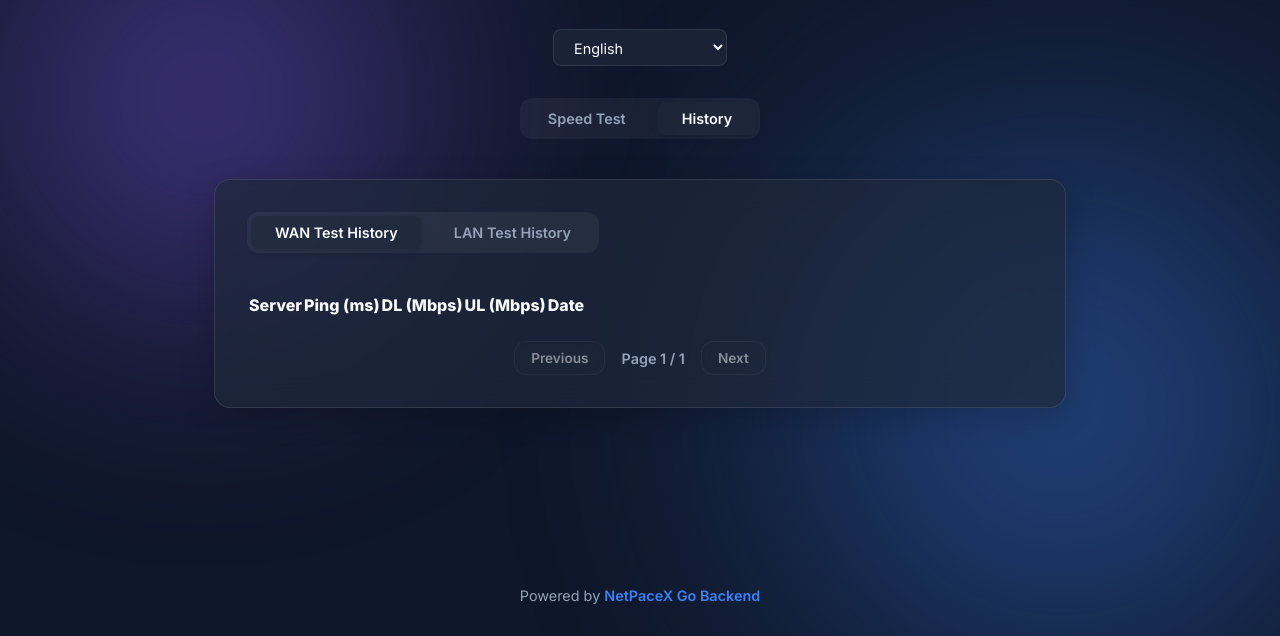
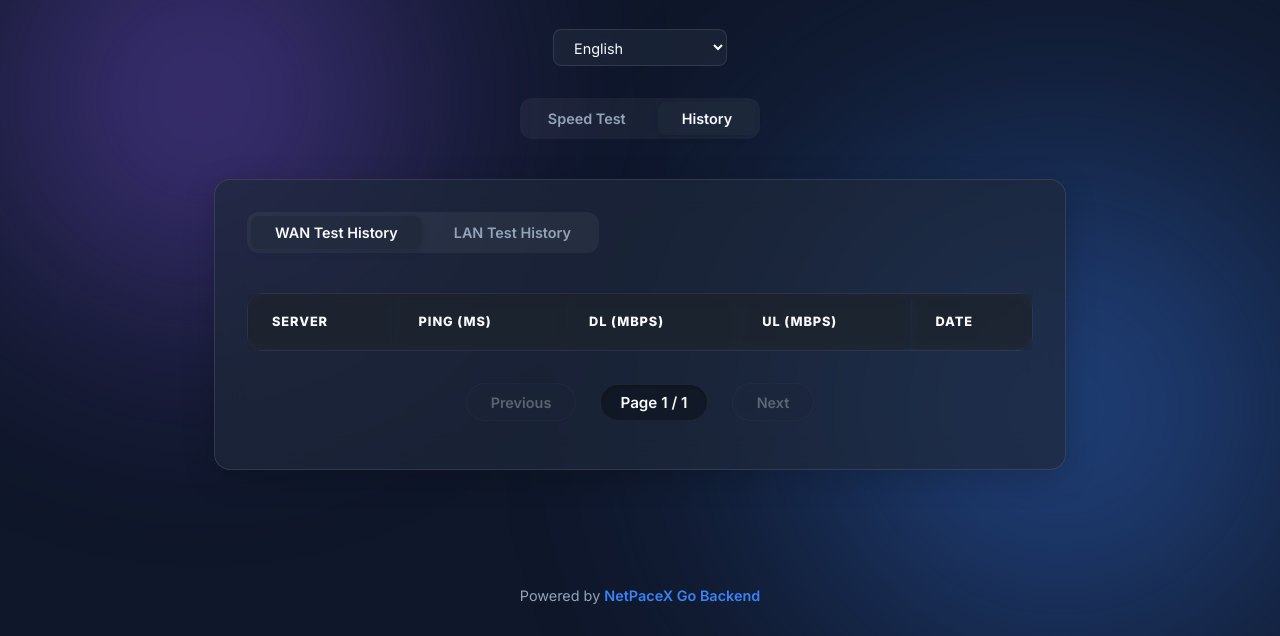
Before and after one commit to alexmaisa/netpacex, a plain HTML site: page static/index.html in a window 1280 px wide. Both pictures are taken after a click on the button "History". Shown: the part 164-800 px from the top of the page. Drawn offline with Linux system fonts and the light colour scheme; no server answers.

Commit message:
Enhance: Modernize UI for history tables and pagination

```diff
--- a/static/style.css
+++ b/static/style.css
@@ -358,35 +358,51 @@ footer a:hover {
 .table-container {
 	width: 100%;
 	overflow-x: auto;
+	border-radius: 16px;
+	border: 1px solid rgba(255, 255, 255, 0.1);
+	background: rgba(0, 0, 0, 0.25);
+	box-shadow: inset 0 4px 10px rgba(0, 0, 0, 0.15);
+	margin-top: 1rem;
 }
 
-#history-table {
+.table-container table {
 	width: 100%;
 	border-collapse: collapse;
 	text-align: left;
-	font-size: 0.9rem;
+	font-size: 0.95rem;
 }
 
-#history-table th, #history-table td {
-	padding: 1rem;
-	border-bottom: 1px solid rgba(255, 255, 255, 0.05);
+.table-container th, .table-container td {
+	padding: 1.25rem 1.5rem;
+	border-bottom: 1px solid rgba(255, 255, 255, 0.08);
 }
 
-#history-table th {
-	color: var(--text-muted);
-	font-weight: 600;
-	background: rgba(255, 255, 255, 0.02);
+.table-container th {
+	color: var(--text-main);
+	font-weight: 700;
+	background: rgba(255, 255, 255, 0.04);
+	text-transform: uppercase;
+	font-size: 0.8rem;
+	letter-spacing: 0.07em;
+	backdrop-filter: blur(5px);
 }
 
-#history-table tbody tr {
-	transition: background 0.2s ease;
+.table-container tbody tr {
+	transition: all 0.25s cubic-bezier(0.4, 0, 0.2, 1);
 }
 
-#history-table tbody tr:hover {
-	background: rgba(255, 255, 255, 0.05);
+.table-container tbody tr:hover {
+	background: rgba(255, 255, 255, 0.08);
+	transform: scale(1.01);
+	box-shadow: 0 4px 12px rgba(0, 0, 0, 0.2);
 }
 
-#history-table-wan td, #history-table-lan td {
+.table-container td {
+	color: var(--text-muted);
+	transition: color 0.2s ease;
+}
+
+.table-container tbody tr:hover td {
 	color: var(--text-main);
 }
 
@@ -433,17 +449,40 @@ footer a:hover {
 	display: flex;
 	align-items: center;
 	justify-content: center;
-	gap: 1rem;
-	margin-top: 1.5rem;
+	gap: 1.5rem;
+	margin-top: 2rem;
+	margin-bottom: 1rem;
 }
 
 .pagination-btn {
-	padding: 0.5rem 1rem;
-	font-size: 0.85rem;
+	padding: 0.6rem 1.5rem;
+	font-size: 0.9rem;
+	border-radius: 30px;
+	background: rgba(255, 255, 255, 0.05);
+	border: 1px solid rgba(255, 255, 255, 0.15);
+	color: var(--text-main);
+	transition: all 0.3s ease;
+}
+
+.pagination-btn:hover:not(:disabled) {
+	background: var(--primary-color);
+	border-color: var(--primary-color);
+	box-shadow: 0 4px 15px rgba(111, 66, 193, 0.4);
+	transform: translateY(-2px);
+}
+
+.pagination-btn:disabled {
+	opacity: 0.3;
+	cursor: not-allowed;
 }
 
 .page-info {
-	font-size: 0.9rem;
-	color: var(--text-muted);
+	font-size: 0.95rem;
+	color: var(--text-main);
 	font-weight: 600;
+	background: rgba(0, 0, 0, 0.3);
+	padding: 0.5rem 1.2rem;
+	border-radius: 20px;
+	border: 1px solid rgba(255, 255, 255, 0.05);
+	box-shadow: inset 0 2px 4px rgba(0, 0, 0, 0.2);
 }
```
